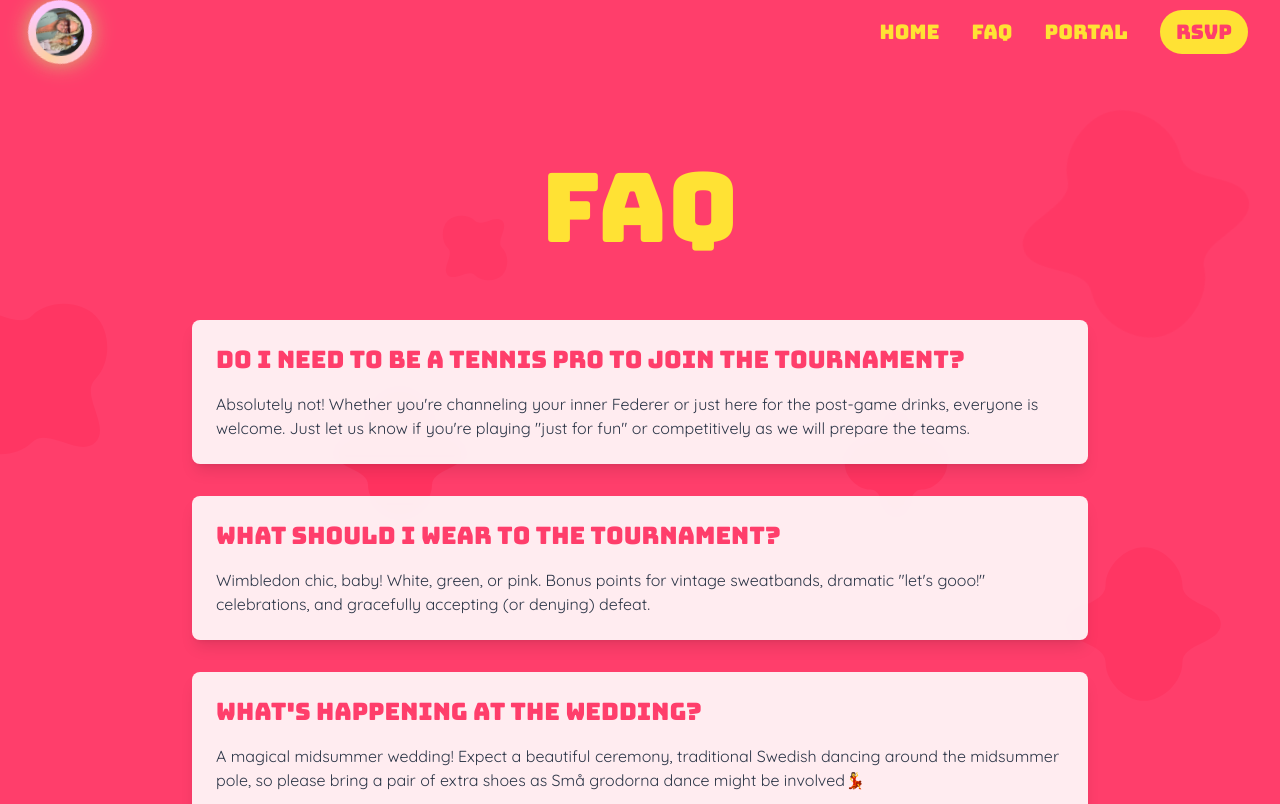
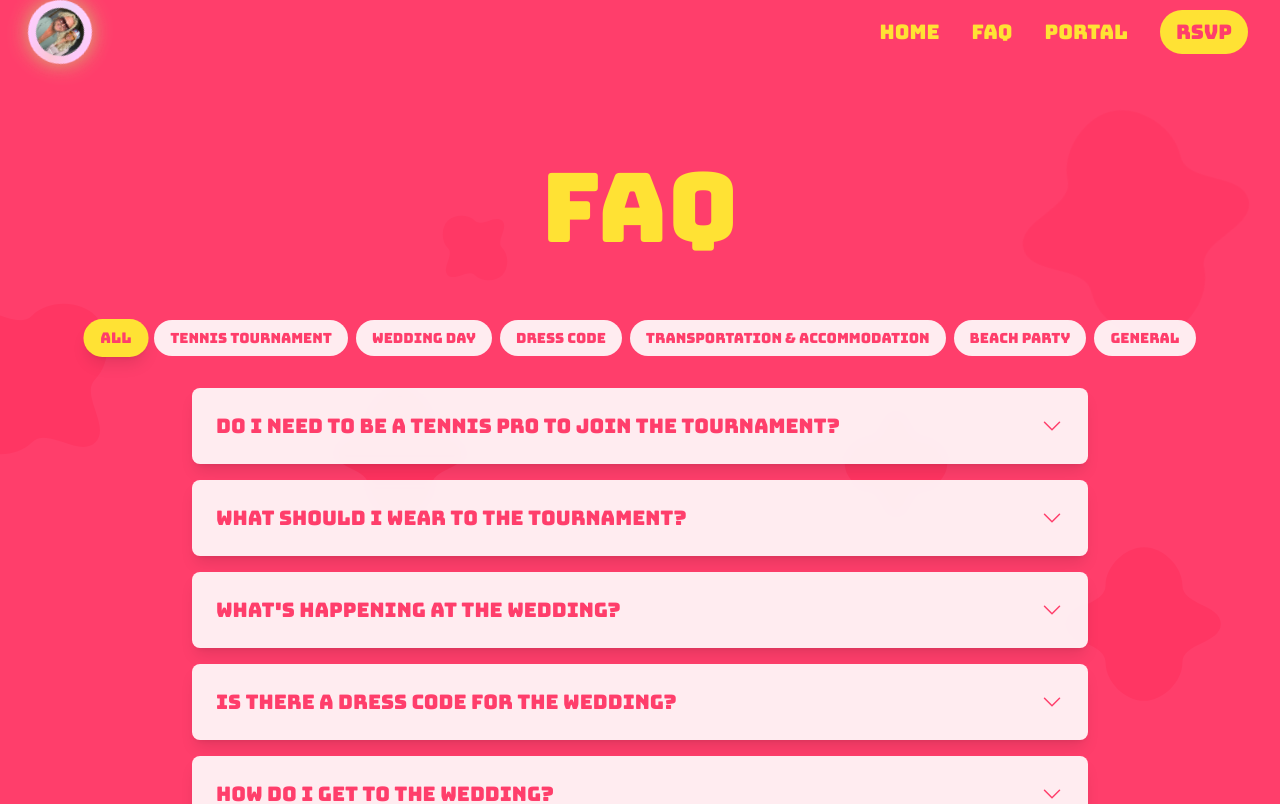
Before and after one commit to Harry-Yates/sandstrand-wedding, a Next.js app: page /faq in a window 1280 px wide. Shown: the top 804 px of the page. Built offline with nearby package versions, Linux system fonts and the light colour scheme.

Commit message:
tidy faq

```diff
--- a/app/faq/page.tsx
+++ b/app/faq/page.tsx
@@ -3,6 +3,7 @@
 import { useState } from 'react';
 import Navbar from '@/components/Navbar';
 import Footer from '@/components/Footer';
+import { ChevronDownIcon } from '@heroicons/react/24/solid';
 
 interface FAQItem {
     question: string;
@@ -115,11 +116,23 @@ const faqItems: FAQItem[] = [
 ];
 
 export default function FAQPage() {
-    const [selectedCategory] = useState<string>("All");
+    const [selectedCategory, setSelectedCategory] = useState<string>("All");
+    const [expandedItems, setExpandedItems] = useState<number[]>([]);
+
+    // Get unique categories
+    const categories = ["All", ...new Set(faqItems.map(item => item.category))];
 
     const filteredFAQs = selectedCategory === "All"
         ? faqItems
         : faqItems.filter(item => item.category === selectedCategory);
+
+    const toggleItem = (index: number) => {
+        setExpandedItems(prev =>
+            prev.includes(index)
+                ? prev.filter(i => i !== index)
+                : [...prev, index]
+        );
+    };
 
     return (
         <main className="min-h-screen bg-[#ff3e6b] pt-32 pb-20">
@@ -128,6 +141,23 @@ export default function FAQPage() {
                 <h1 className="text-[#ffe234] text-6xl md:text-8xl font-bungee mb-16 text-center mt-8 relative z-50">
                     FAQ
                 </h1>
+
+                {/* Category Pills */}
+                <div className="flex flex-wrap gap-2 justify-center mb-8 relative z-50">
+                    {categories.map((category) => (
+                        <button
+                            key={category}
+                            onClick={() => setSelectedCategory(category)}
+                            className={`px-4 py-2 rounded-full font-bungee text-sm transition-all
+                                ${selectedCategory === category
+                                    ? 'bg-[#ffe234] text-[#ff3e6b] shadow-lg scale-105'
+                                    : 'bg-white/90 text-[#ff3e6b] hover:bg-[#ffe234] hover:scale-105'
+                                }`}
+                        >
+                            {category}
+                        </button>
+                    ))}
+                </div>
 
                 {/* Unique arrangement of decorative elements for FAQ */}
                 {/* Large top-right feature */}
@@ -226,12 +256,30 @@ export default function FAQPage() {
                     </svg>
                 </div>
 
-                <div className="relative grid gap-8 max-w-4xl mx-auto mb-20">
+                {/* FAQ Items */}
+                <div className="relative grid gap-4 max-w-4xl mx-auto mb-20">
                     {filteredFAQs.map((faq, index) => (
-                        <div key={index} className="bg-white/90 backdrop-blur-sm rounded-lg p-6 shadow-lg hover:shadow-xl transition-shadow">
-                            <h2 className="text-[#ff3e6b] text-2xl font-bungee mb-4">{faq.question}</h2>
-                            <div className="text-[#2d3748] space-y-4 prose max-w-none">
-                                {faq.answer}
+                        <div
+                            key={index}
+                            className="bg-white/90 backdrop-blur-sm rounded-lg shadow-lg hover:shadow-xl transition-all"
+                        >
+                            <button
+                                onClick={() => toggleItem(index)}
+                                className="w-full text-left p-6 flex justify-between items-center"
+                            >
+                                <h2 className="text-[#ff3e6b] text-xl font-bungee pr-8">{faq.question}</h2>
+                                <ChevronDownIcon
+                                    className={`w-6 h-6 text-[#ff3e6b] transition-transform duration-300 ${expandedItems.includes(index) ? 'rotate-180' : ''
+                                        }`}
+                                />
+                            </button>
+                            <div
+                                className={`overflow-hidden transition-all duration-300 ease-in-out
+                                    ${expandedItems.includes(index) ? 'max-h-96' : 'max-h-0'}`}
+                            >
+                                <div className="p-6 pt-0 text-[#2d3748] prose max-w-none">
+                                    {faq.answer}
+                                </div>
                             </div>
                         </div>
                     ))}
```
